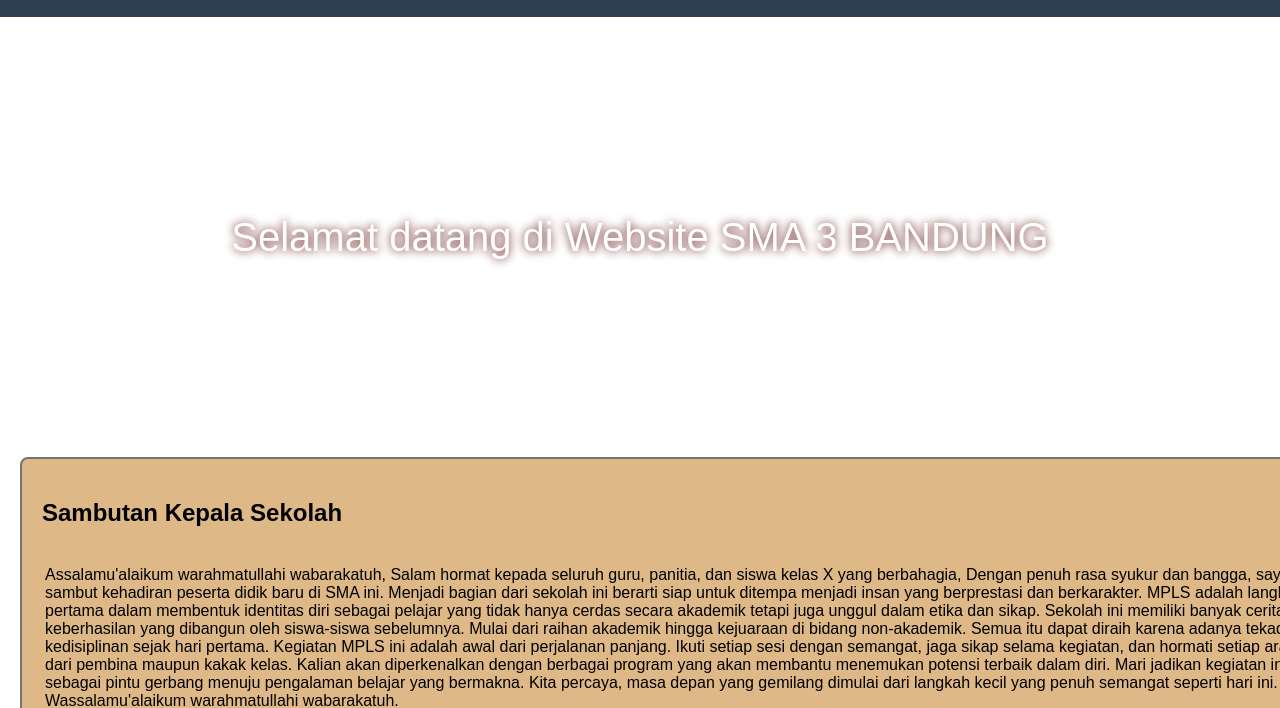
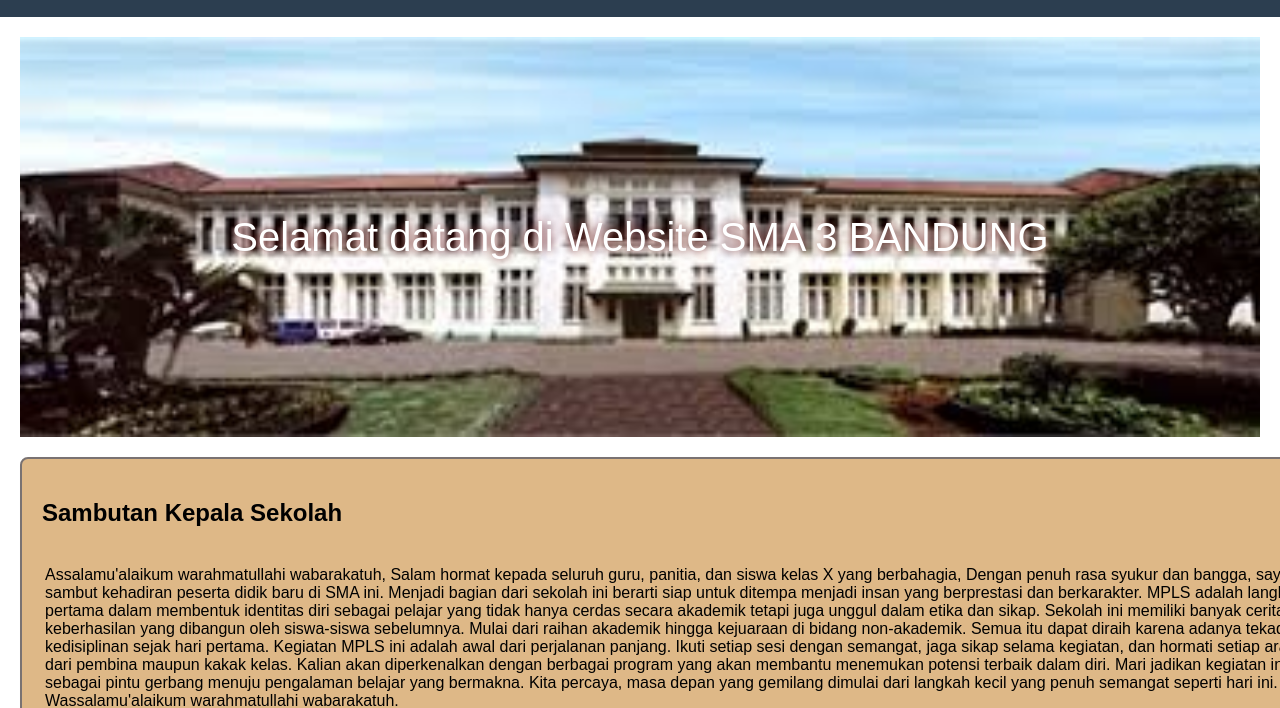
Before and after one commit to Garriq-doidoidoi/Portal-Siswa-SMAN-3-Bandung-, a plain HTML site: page index.html in a window 1280 px wide. Shown: the part 117-825 px from the top of the page. Drawn offline with Linux system fonts and the light colour scheme.

Commit message:
Update Style.css

```diff
--- a/css/Style.css
+++ b/css/Style.css
@@ -104,7 +104,7 @@ body {
             margin-top: 10px;
         }
         .banner{
-            background-image: url(..Foto/download.jpg);
+            background-image: url(../Foto/download.jpg);
             background-size: cover;
             background-position: center;
             background-repeat: no-repeat;
```
